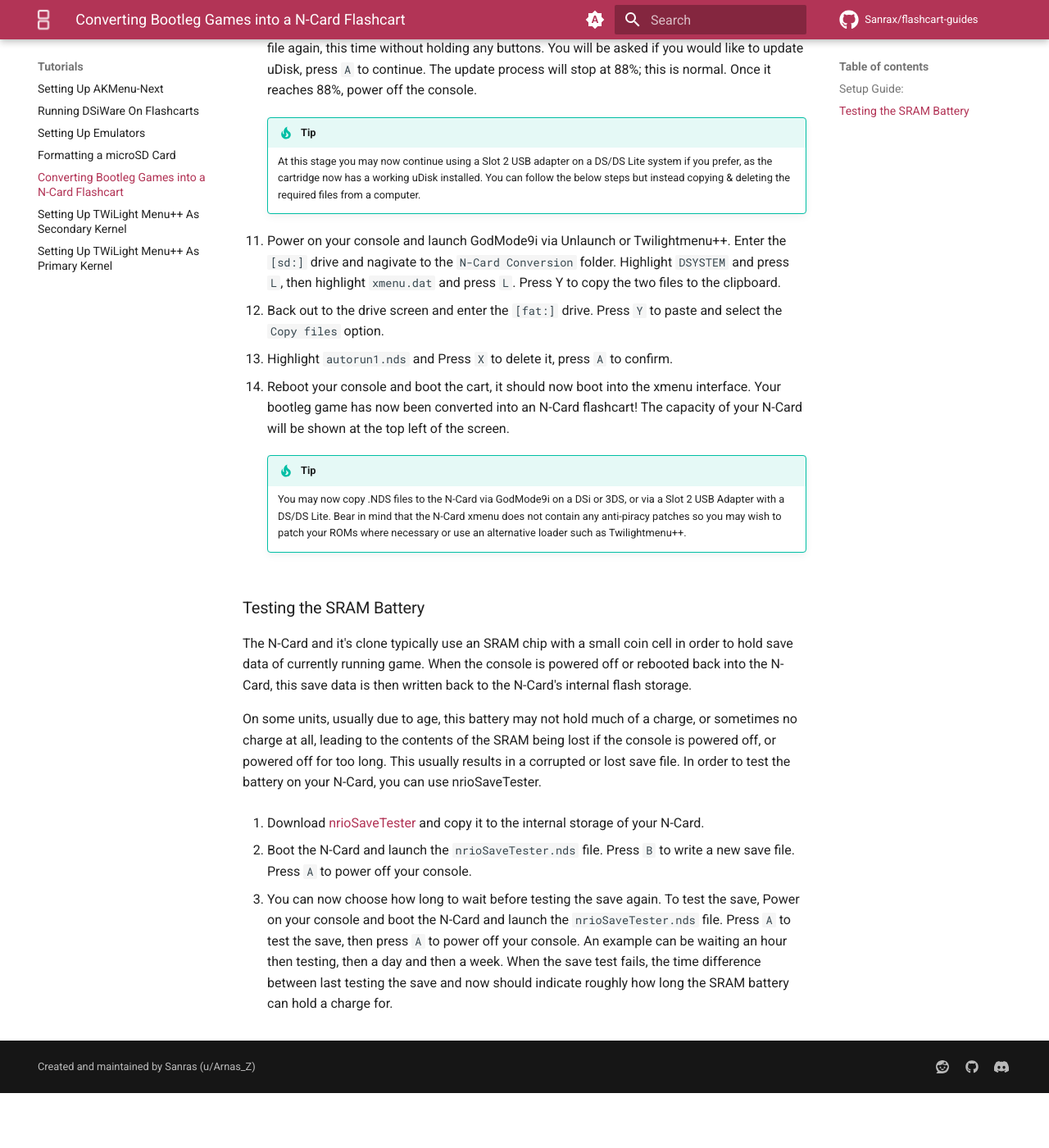
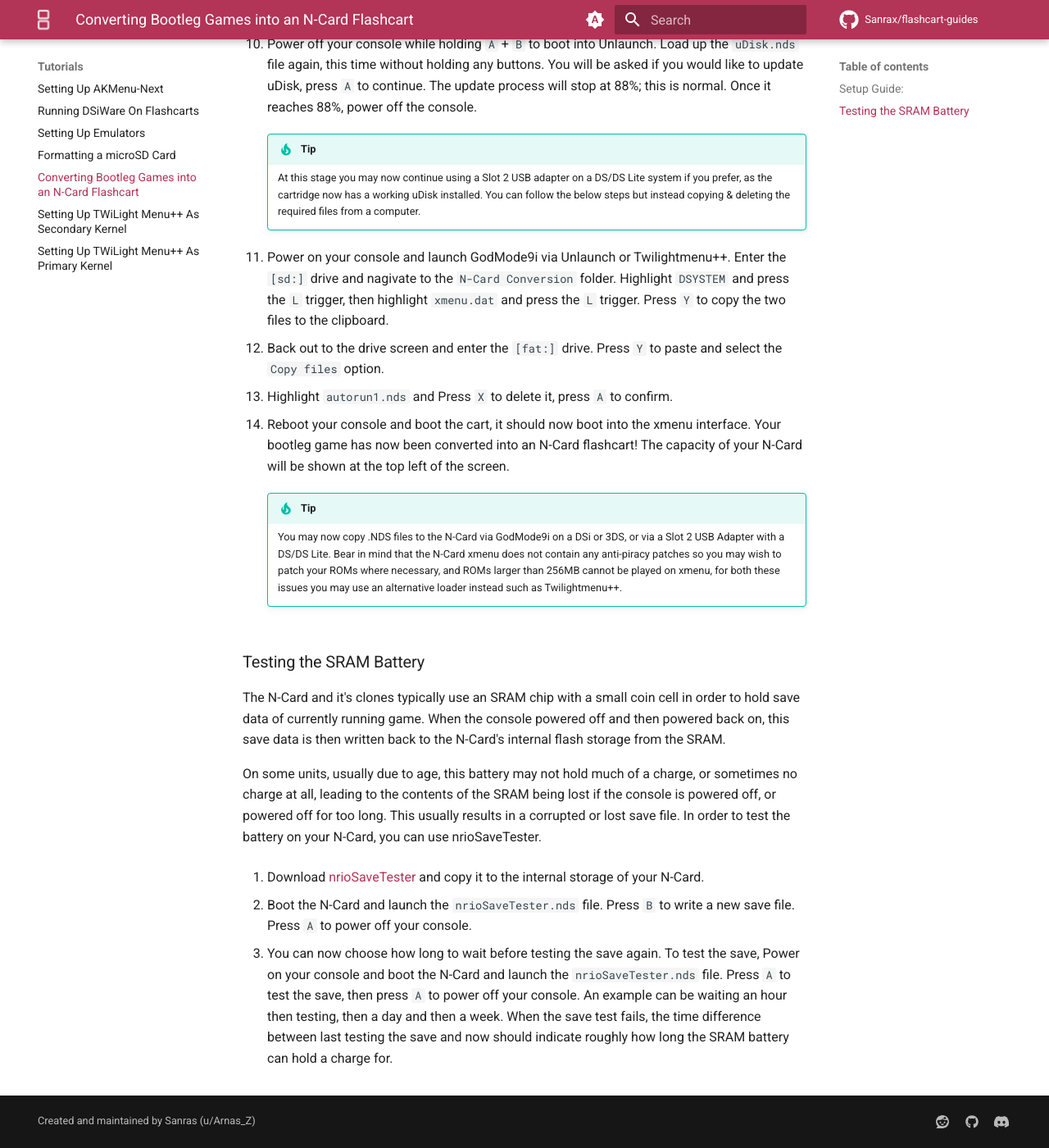
Before and after one commit to Sanrax/flashcart-guides, an MkDocs documentation site: the page built from docs/tutorials/ncard-conversion.md, in a window 1280 px wide and 1400 px high, scrolled down 1228 px. Shown: the whole window at 82% size. Built offline with MkDocs 1.6.1 and Material for MkDocs 9.7.7, drawn with Linux system fonts in a browser that asks for light colours; comment, search, counter and statistics services are not loaded; before the commit the page ends 2561 px from its top, so only the background shows below that; some of the changed text lies outside the part shown.

Commit message:
Fixed N-Card Guide

```diff
--- a/docs/tutorials/ncard-conversion.md
+++ b/docs/tutorials/ncard-conversion.md
@@ -1,15 +1,15 @@
 ---
-title: Converting Bootleg Games into a N-Card Flashcart
+title: Converting Bootleg Games into an N-Card Flashcart
 ---
 
 ![NCard](../images/ncardbootlegback.jpg){ align=right width="115"}
-# Converting Bootleg Games into a N-Card Flashcart
+# Converting Bootleg Games into an N-Card Flashcart
 
 ---
 
 !!! warning "N-Card Carts"
 
-    This tutorial only applies to N-Card based hardware. The best way to verify this is to check the back of the cart where the pins are located and look for text saying "**ASIC**" or "**ASNAND**".
+    This tutorial only applies to N-Card based hardware. The best way to verify this is to check the back of the cart where the pins are located and look for text saying "**ASIC**" or "**ASNAND**". The label is not a reliable way to determine this as some bootleg games are not based on the N-Card hardware and cannot be modified.
 
     This tutorial requires a Nintendo DSi with Unlaunch. This guide cannot be performed on a Nintendo 3DS.
 
@@ -17,19 +17,19 @@
 
 1. Ensure your Nintendo DSi system has Unlaunch installed, as it is a requirement for this guide to work. [Follow this guide](https://dsi.cfw.guide/installing-unlaunch.html) on installing Unlaunch on your Nintendo DSi.
 
-1. Download [GodMode9i](https://github.com/DS-Homebrew/GodMode9i/releases/download/v3.7.0/GodMode9i.nds) and place it on the root of your DSi/3DS SD card.
+1. Download [GodMode9i](https://github.com/DS-Homebrew/GodMode9i/releases/download/v3.7.0/GodMode9i.nds) and place it on the root of your DSi SD card.
 
-1. Download the [N-Card Conversion Package](../assets/N-Card-Conversion.zip) and extract it. Place the extracted `N-Card Conversion` folder on to the root of your DSi/3DS SD Card.
+1. Download the [N-Card Conversion Package](../assets/N-Card-Conversion.zip) and extract it. Place the extracted `N-Card Conversion` folder on to the root of your DSi SD Card.
 
-1. Insert your Game into the console and power it on. If you are using a 3DS, its normal for the 3DS to not recognise the inserted cartridge.
+1. Insert your Game into the console and power it on.
 
-1. Launch Unlaunch's file browser by holding `A` + `B` while powering on your console. Navigate to the `N-Card Conversion` folder. Launch the `uDisk.nds` file while holding `Start` + `Select`. Unlaunch lists .nds files in alphabetical order, so if you have many .nds files, you may have to scroll until you find it.
+1. Launch Unlaunch's file browser by holding `A` + `B` while powering on your console. Navigate to the `N-Card Conversion` folder. Launch the `uDisk.nds` file while holding `Start` + `Select`. Unlaunch lists .nds files in alphabetical order by folder, so if you have many .nds files, you may have to scroll until you find it. This is the only file that must be loaded via Unlaunch.
 
-1. You will now be shown a formatting screen. Select the `FULL FORMAT` option. It will check the N-Card for bad blocks and then perform a full format.
+1. You will now be shown a formatting screen. Select the `FULL FORMAT` option. It will check the N-Card for bad blocks and perform a full format.
 
     !!! warning
 
-        Do not power off your console while the uDisk is formatting the cart, this may cause your game cart to become bricked!
+        Do not power off your console while uDisk is formatting the cart, this may cause your game cart to become bricked!
 
 1. The formatting process is complete once it says `please copy xmenu.dat to card!`. Power off your console.
 
@@ -43,7 +43,7 @@
 
         At this stage you may now continue using a Slot 2 USB adapter on a DS/DS Lite system if you prefer, as the cartridge now has a working uDisk installed. You can follow the below steps but instead copying & deleting the required files from a computer.
 
-1. Power on your console and launch GodMode9i via Unlaunch or Twilightmenu++. Enter the `[sd:]` drive and nagivate to the `N-Card Conversion` folder. Highlight `DSYSTEM` and press `L`, then highlight `xmenu.dat` and press `L`. Press Y to copy the two files to the clipboard.
+1. Power on your console and launch GodMode9i via Unlaunch or Twilightmenu++. Enter the `[sd:]` drive and nagivate to the `N-Card Conversion` folder. Highlight `DSYSTEM` and press the `L` trigger, then highlight `xmenu.dat` and press the `L` trigger. Press `Y` to copy the two files to the clipboard.
 
 1. Back out to the drive screen and enter the `[fat:]` drive. Press `Y` to paste and select the `Copy files` option.
 
@@ -53,11 +53,11 @@
 
     !!! tip
 
-        You may now copy .NDS files to the N-Card via GodMode9i on a DSi or 3DS, or via a Slot 2 USB Adapter with a DS/DS Lite. Bear in mind that the N-Card xmenu does not contain any anti-piracy patches so you may wish to patch your ROMs where necessary or use an alternative loader such as Twilightmenu++.
+        You may now copy .NDS files to the N-Card via GodMode9i on a DSi or 3DS, or via a Slot 2 USB Adapter with a DS/DS Lite. Bear in mind that the N-Card xmenu does not contain any anti-piracy patches so you may wish to patch your ROMs where necessary, and ROMs larger than 256MB cannot be played on xmenu, for both these issues you may use an alternative loader instead such as Twilightmenu++.
 
 ### Testing the SRAM Battery
 
-The N-Card and it's clone typically use an SRAM chip with a small coin cell in order to hold save data of currently running game. When the console is powered off or rebooted back into the N-Card, this save data is then written back to the N-Card's internal flash storage.
+The N-Card and it's clones typically use an SRAM chip with a small coin cell in order to hold save data of currently running game. When the console powered off and then powered back on, this save data is then written back to the N-Card's internal flash storage from the SRAM.
 
 On some units, usually due to age, this battery may not hold much of a charge, or sometimes no charge at all, leading to the contents of the SRAM being lost if the console is powered off, or powered off for too long. This usually results in a corrupted or lost save file. In order to test the battery on your N-Card, you can use nrioSaveTester.
 
```
